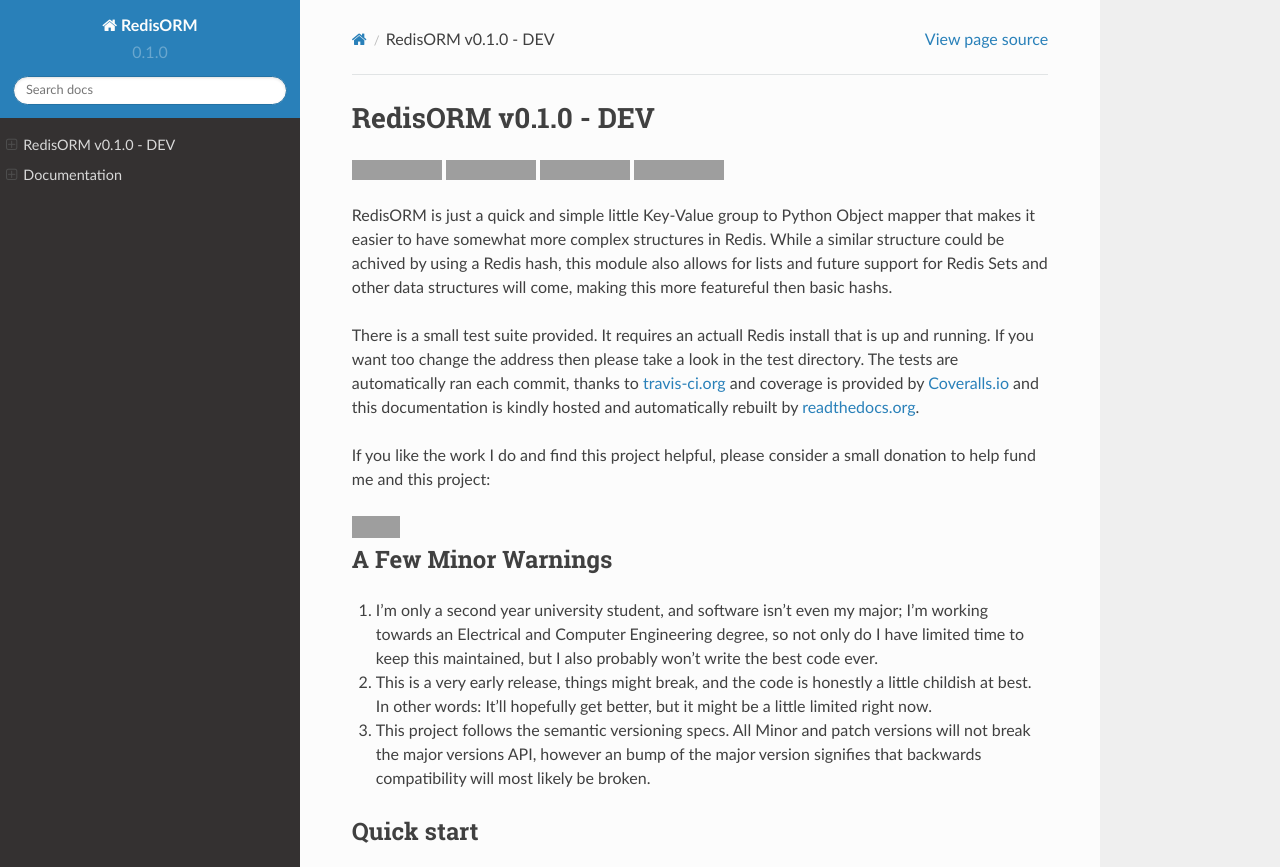
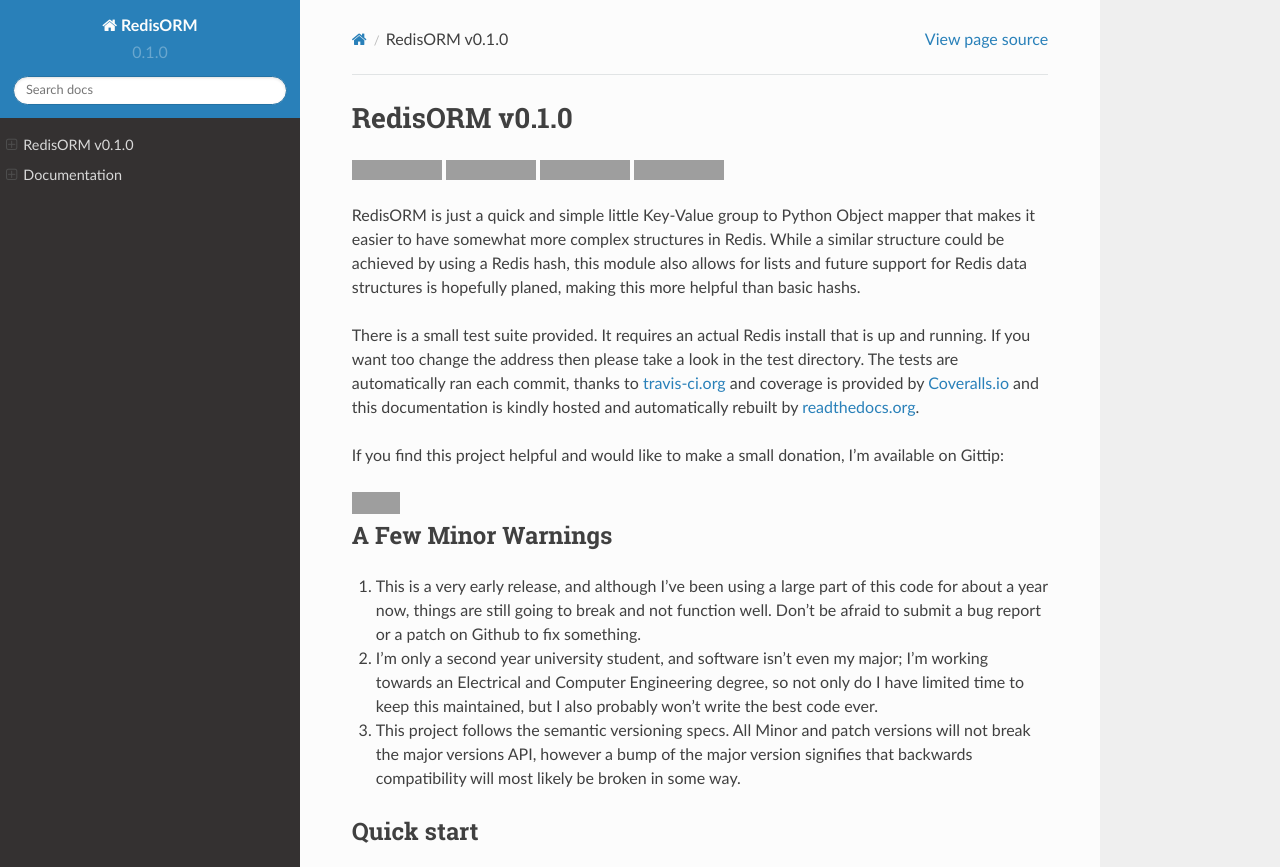
Before and after one commit to JoshAshby/pyRedisORM, a Sphinx documentation site: the page built from docs/index.rst, in a window 1280 px wide and 900 px high, cut to the strip 0-867 px from the top of the window. Built offline with Sphinx 7.4.7 and the Read the Docs theme 2.0.0, drawn with Linux system fonts in a browser that asks for light colours; grey boxes are pictures that could not be loaded.

Commit message:
publishing!

```diff
--- a/docs/index.rst
+++ b/docs/index.rst
@@ -1,5 +1,5 @@
-RedisORM v0.1.0 - DEV
-=====================
+RedisORM v0.1.0
+===============
 
 .. image:: https://secure.travis-ci.org/JoshAshby/pyRedisORM.png?branch=master
         :target: http://travis-ci.org/JoshAshby/pyRedisORM
@@ -16,14 +16,13 @@
     :alt: Number of PyPI downloads
 
 
-
 RedisORM is just a quick and simple little Key-Value group to Python Object
 mapper that makes it easier to have somewhat more complex structures in Redis.
-While a similar structure could be achived by using a Redis hash, this module
-also allows for lists and future support for Redis Sets and other data
-structures will come, making this more featureful then basic hashs.
+While a similar structure could be achieved by using a Redis hash, this module
+also allows for lists and future support for Redis data
+structures is hopefully planed, making this more helpful than basic hashs.
 
-There is a small test suite provided. It requires an actuall Redis install that
+There is a small test suite provided. It requires an actual Redis install that
 is up and running. If you want too change the address then please take a look
 in the test directory. The tests are automatically ran each commit,
 thanks to `travis-ci.org <http://travis-ci.org>`__ and coverage is provided by
@@ -31,8 +30,8 @@
 is kindly hosted and automatically rebuilt by `readthedocs.org
 <http://readthedocs.org>`__.
 
-If you like the work I do and find this project helpful, please consider a
-small donation to help fund me and this project:
+If you find this project helpful and would like to make a small donation, I'm
+available on Gittip:
 
 .. raw:: html
 
@@ -42,17 +41,18 @@
 
 A Few Minor Warnings
 --------------------
+#. This is a very early release, and although I've been using a large part of
+   this code for about a year now, things are still going to break and not
+   function well. Don't be afraid to submit a bug report or a patch on Github
+   to fix something.
 #. I'm only a second year university student, and software
    isn't even my major; I'm working towards an Electrical and Computer
    Engineering degree, so not only do I have limited time to keep this
    maintained, but I also probably won't write the best code ever.
-#. This is a very early release, things might break, and the code is honestly a
-   little childish at best. In other words: It'll hopefully get better, but it
-   might be a little limited right now.
 #. This project follows the semantic versioning specs. All Minor and
-   patch versions will not break the major versions API, however an bump of the
+   patch versions will not break the major versions API, however a bump of the
    major version signifies that backwards compatibility will most likely be
-   broken.
+   broken in some way.
 
 Quick start
 -----------
```
Also changed, not shown: README.rst (+34 -19 lines), setup.py (+2 -8 lines), 1 other file.
